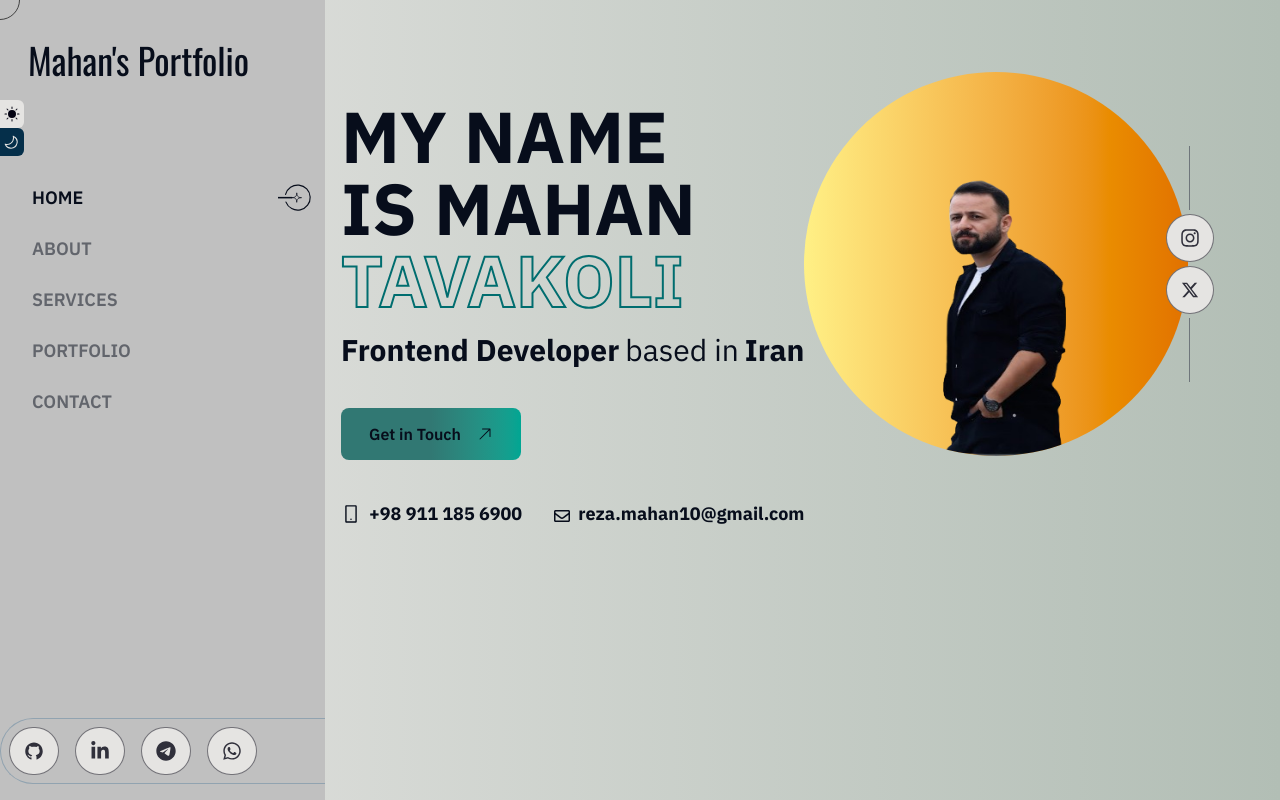
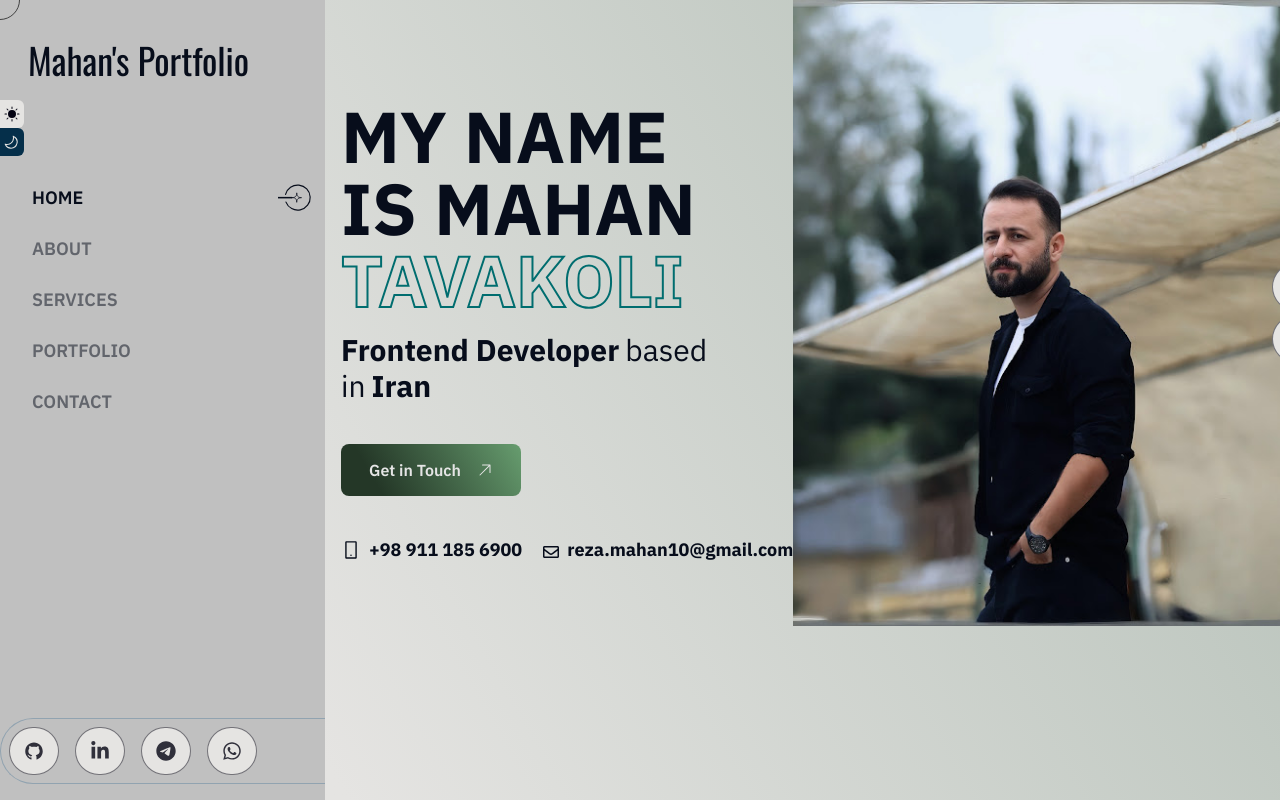
Before and after one commit to Mahaan10/personalPortfolio, a React (Vite) app: page / in a window 1280 px wide. Built offline with nearby package versions, Linux system fonts and the light colour scheme.

Commit message:
change colors...

```diff
--- a/src/components/Contact.jsx
+++ b/src/components/Contact.jsx
@@ -34,7 +34,7 @@ function Contact() {
         <div className="flex flex-col lg:flex-row gap-y-4 lg:gap-y-0 items-center justify-center gap-x-6">
           <div className="flex flex-col">
             <div className="border border-dark-grayish-blue/30 dark:border-neutral-200/20 pl-5 pt-5 flex">
-              <div className="w-20 h-16 bg-linear-90 from-50% from-caribbean-current dark:from-indigo-dye to-persian-green dark:to-green-blue to-100%  rounded-lg flex items-center justify-center">
+              <div className="w-20 h-16 -bg-linear-300 from-20% from-myrtle-green dark:from-indigo-dye to-persian-green dark:to-green-blue to-100%  rounded-lg flex items-center justify-center text-neutral-200">
                 <BsChatLeftDotsFill className="w-5 h-5" />
               </div>
               <div className="flex flex-col gap-y-2">
@@ -80,7 +80,7 @@ function Contact() {
           </div>
           <div className="flex flex-col">
             <div className="border border-dark-grayish-blue/30 dark:border-neutral-200/20 pl-5 pt-5 flex">
-              <div className="w-20 h-16 bg-linear-90 from-50% from-caribbean-current to-persian-green dark:from-indigo-dye dark:to-green-blue to-100%  rounded-lg flex items-center justify-center">
+              <div className="w-20 h-16 -bg-linear-300 from-20% from-myrtle-green dark:from-indigo-dye to-persian-green dark:to-green-blue to-100%  rounded-lg flex items-center justify-center text-neutral-200">
                 <IoBriefcaseSharp className="w-5 h-5" />
               </div>
               <div className="flex flex-col gap-y-2">
--- a/src/components/Dashboard.jsx
+++ b/src/components/Dashboard.jsx
@@ -5,7 +5,7 @@ function Dashboard() {
   return (
     <div className="h-screen flex text-black-currant dark:text-neutral-200">
       <Sidebar />
-      <div className="flex-1 overflow-y-auto bg-linear-90 from-0% from-platinum to-ash-gray dark:from-black-russian to-100% dark:to-rich-black transition-colors duration-700">
+      <div className="flex-1 overflow-y-auto -bg-linear-300 from-20% from-platinum to-ash-gray dark:from-eerie-black to-100% dark:to-rich-black transition-colors duration-700">
         <div className="max-w-screen mx-auto flex flex-col lg:pl-[325px]">
           <Outlet />
         </div>
--- a/src/components/Home.jsx
+++ b/src/components/Home.jsx
@@ -62,11 +62,7 @@ function Home() {
       </div>
       <div className="flex justify-center items-center">
         <div className="">
-          <img
-            className="bg-linear-to-r from-yellow-200 to-amber-600 rounded-full w-96 h-96"
-            src="/images/Me_1-removebg-preview.png"
-            alt=""
-          />
+          <img className="" src="/images/Me 1.jpg" alt="" />
         </div>
         {/* // background image doesn't work */}
         <div
--- a/src/index.css
+++ b/src/index.css
@@ -18,8 +18,8 @@
   --color-silver: #c0c0c0;
   --color-ash-gray: #b2beb5;
   --color-cadet-gray: #91a3b0;
-  --color-persian-green: #00a693;
-  --color-myrtle-green: #317873;
+  --color-persian-green: #679d6f;
+  --color-myrtle-green: #243727;
   --color-caribbean-current: #006d6f;
 }
 
@@ -35,7 +35,7 @@
   }
 
   .btn {
-    @apply cursor-pointer py-3.5 px-7 inline-flex items-center justify-center transition-colors ease-in-out duration-500 bg-linear-90 from-50% dark:from-indigo-dye dark:to-green-blue to-persian-green from-myrtle-green to-100% rounded-lg font-semibold hover:from-persian-green dark:hover:from-green-blue dark:hover:to-indigo-dye hover:to-myrtle-green hover:from-0% hover:to-50%;
+    @apply cursor-pointer py-3.5 px-7 inline-flex items-center justify-center transition-colors ease-in-out duration-500 -bg-linear-300 from-20% dark:from-indigo-dye dark:to-green-blue to-persian-green from-myrtle-green to-100% rounded-lg font-semibold hover:from-persian-green dark:hover:from-green-blue dark:hover:to-indigo-dye hover:to-myrtle-green hover:from-0% hover:to-50% text-neutral-200;
   }
 }
 
@@ -77,9 +77,9 @@
 
 .number-stroke {
   background: linear-gradient(
-    270deg,
-    var(--color-caribbean-current) 0%,
-    var(--color-persian-green) 120%
+    -300deg,
+    var(--color-caribbean-current) 20%,
+    var(--color-persian-green) 100%
   );
   -webkit-text-fill-color: transparent;
   background-clip: text;
```
